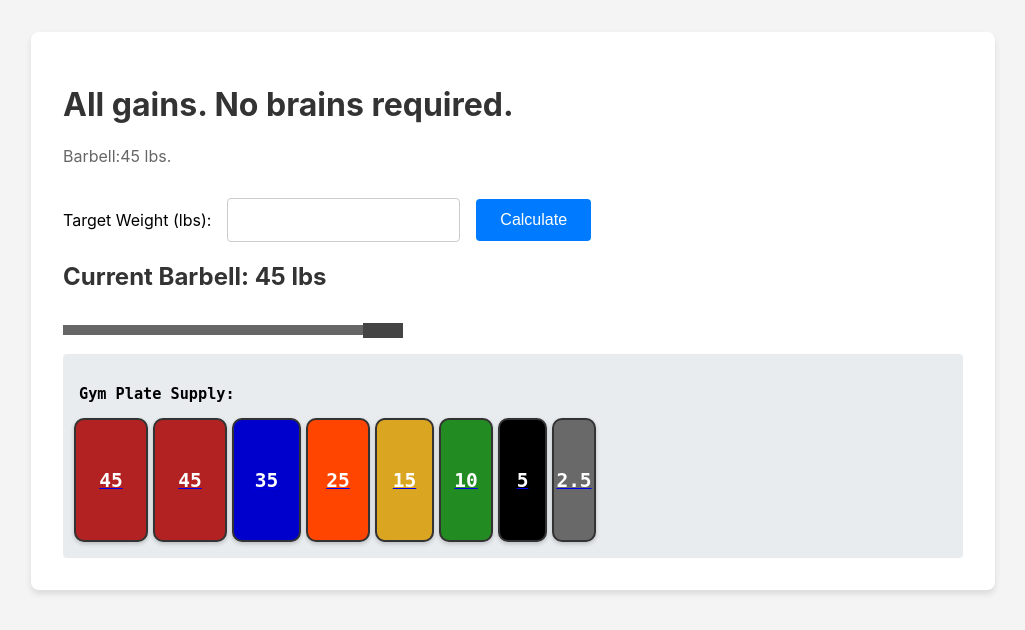
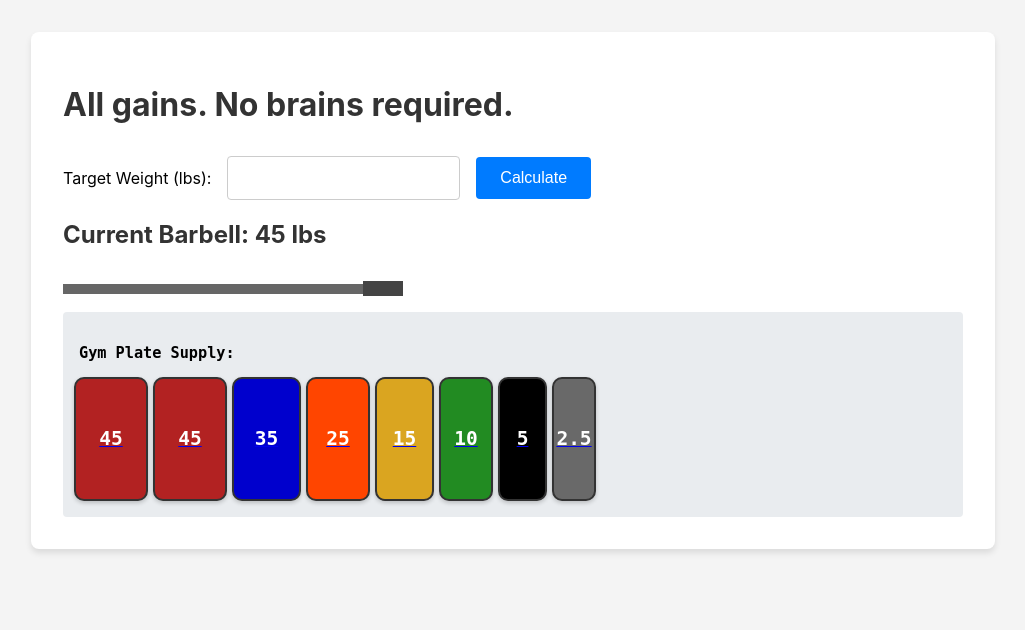
Before and after one commit to espdesign/gains-not-brains, a Flask app: page / in a window 1280 px wide. Shown: the top 630 px of the page, without its empty margins (127-1152 px from the left). Run offline with Flask 3, Linux system fonts and the light colour scheme.

Commit message:
removed uneeded paragraph

```diff
--- a/app/templates/index.html
+++ b/app/templates/index.html
@@ -86,8 +86,6 @@
 <body>
     <div class="container">
         <h1>All gains. No brains required.</h1>
-        <p>Barbell:45 lbs.</p>
-
         <form method="POST">
             <label for="target_weight">Target Weight (lbs):</label>
             <input type="number" id="target_weight" name="target_weight" step="any" required>
```
